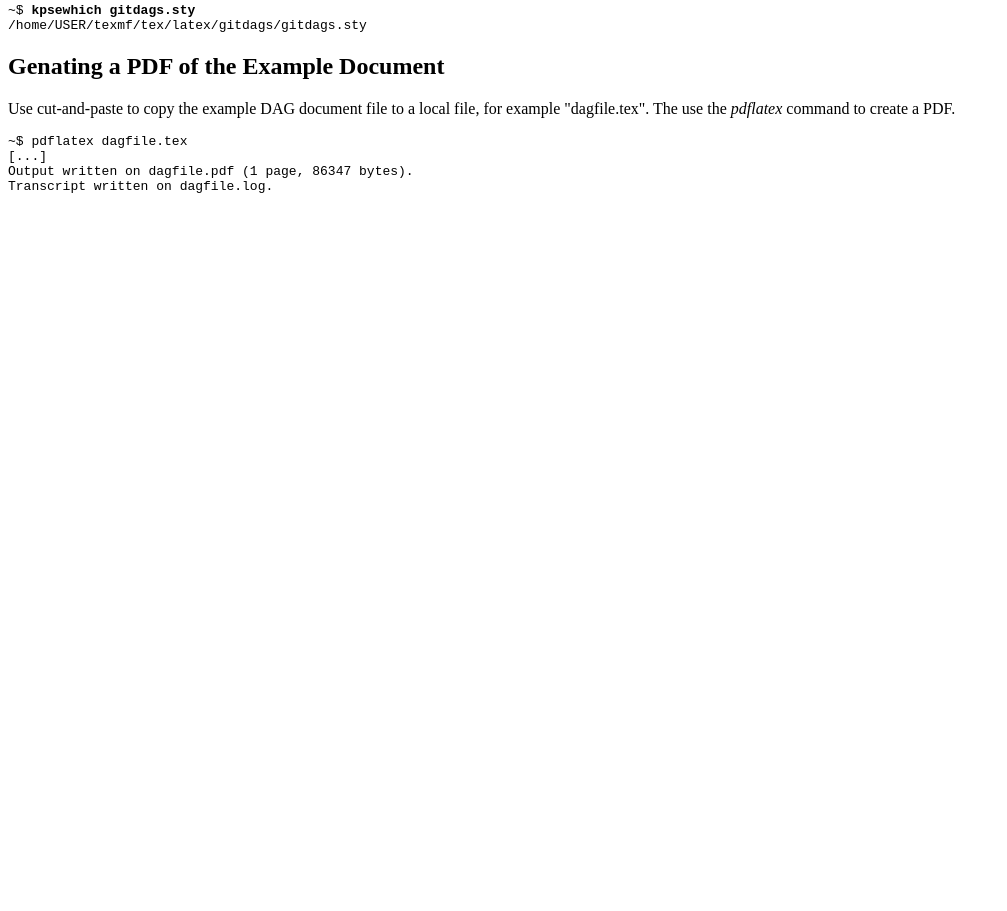
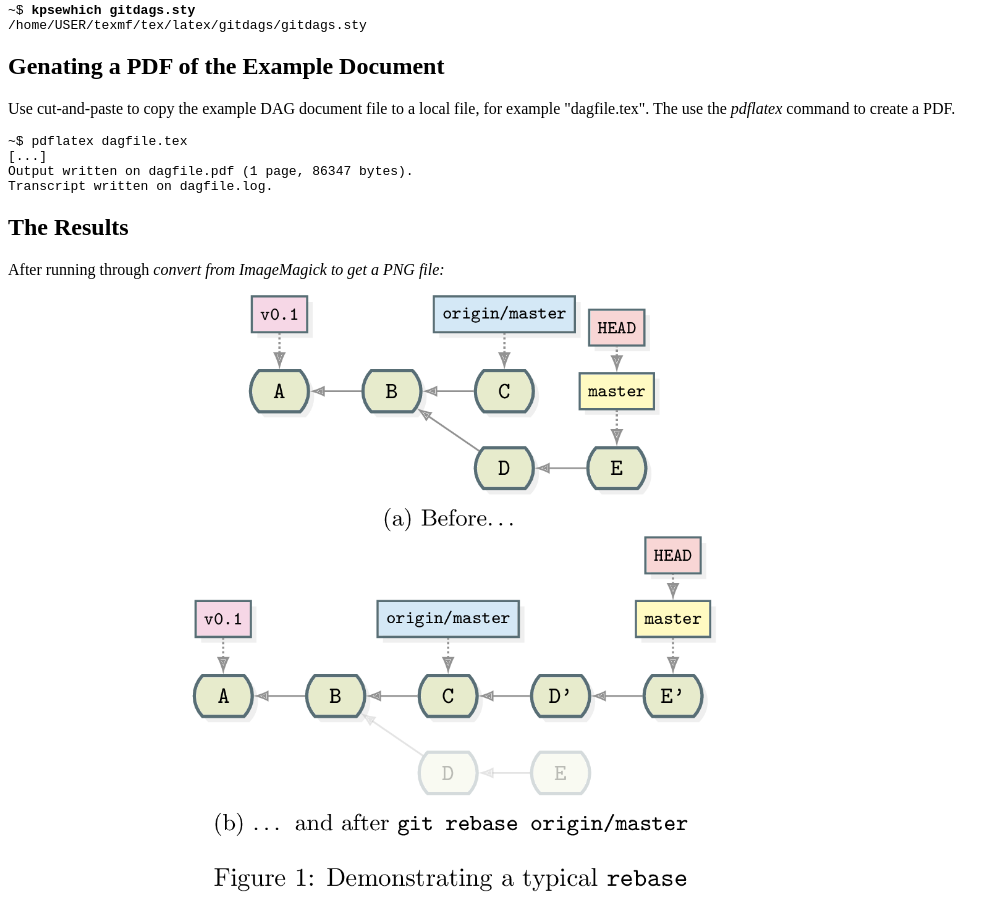
Before and after one commit to ChrisFreeman/chrisfreeman.github.io, a plain HTML site: page gitdags_install.html in a window 1280 px wide. Shown: the part 2000-2911 px from the top of the page, without its empty margins (0-1007 px from the left). Before the commit the page ends 2265 px from the top, so only its background shows below. Drawn offline with Linux system fonts and the light colour scheme.

Commit message:
add png image. fix closing pre tag

```diff
--- a/gitdags_install.html
+++ b/gitdags_install.html
@@ -164,6 +164,14 @@ collection:  collection-pictures
 ~$ pdflatex dagfile.tex
 [...]
 Output written on dagfile.pdf (1 page, 86347 bytes).
-Transcript written on dagfile.log.</p>
+Transcript written on dagfile.log.</pre></p>
+
+<h2>The Results</h2>
+
+<p>After running through <em>convert<em> from ImageMagick to get a PNG file: </p>
+<p>
+<img src="images/dagfile.png" style="width:70%;" alt="Git DAG Graph" />
+</p>
+
 </body>
 </html>
```
Also changed, not shown: images/dagfile.png (added).
